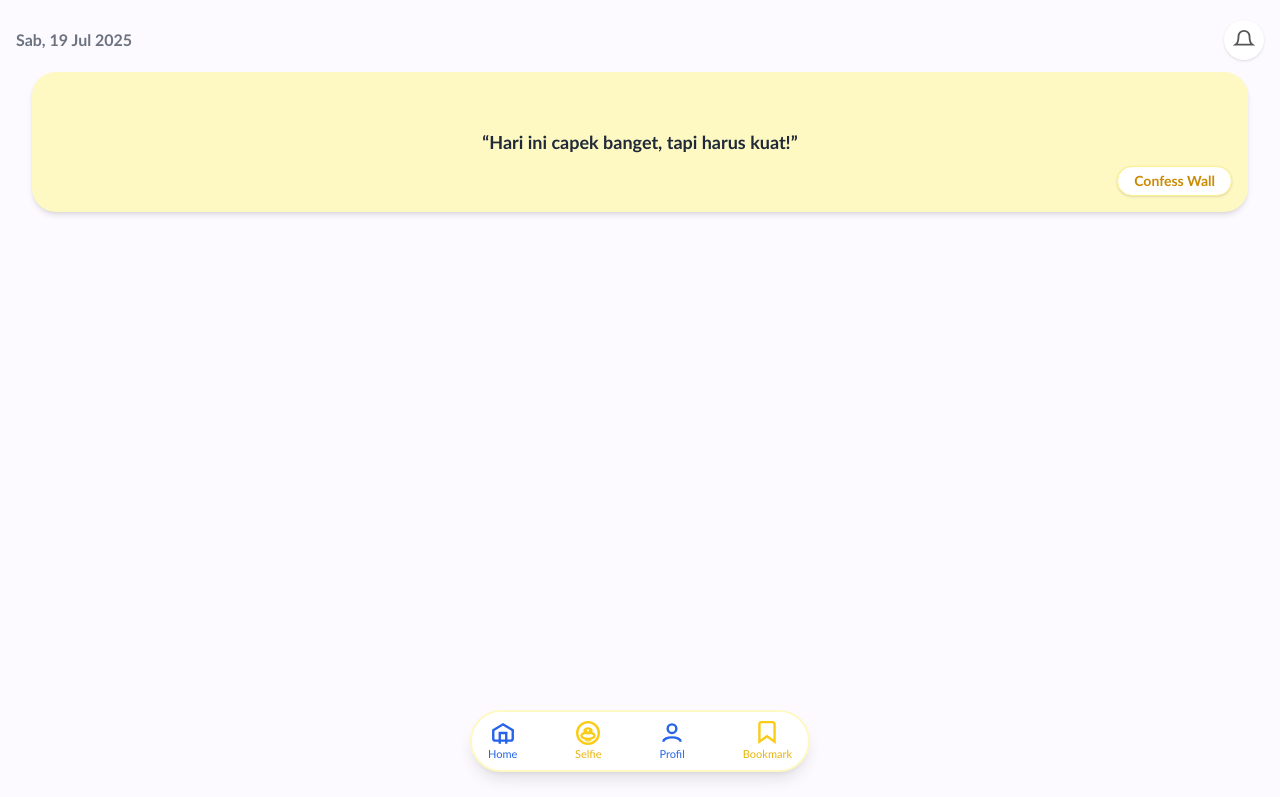
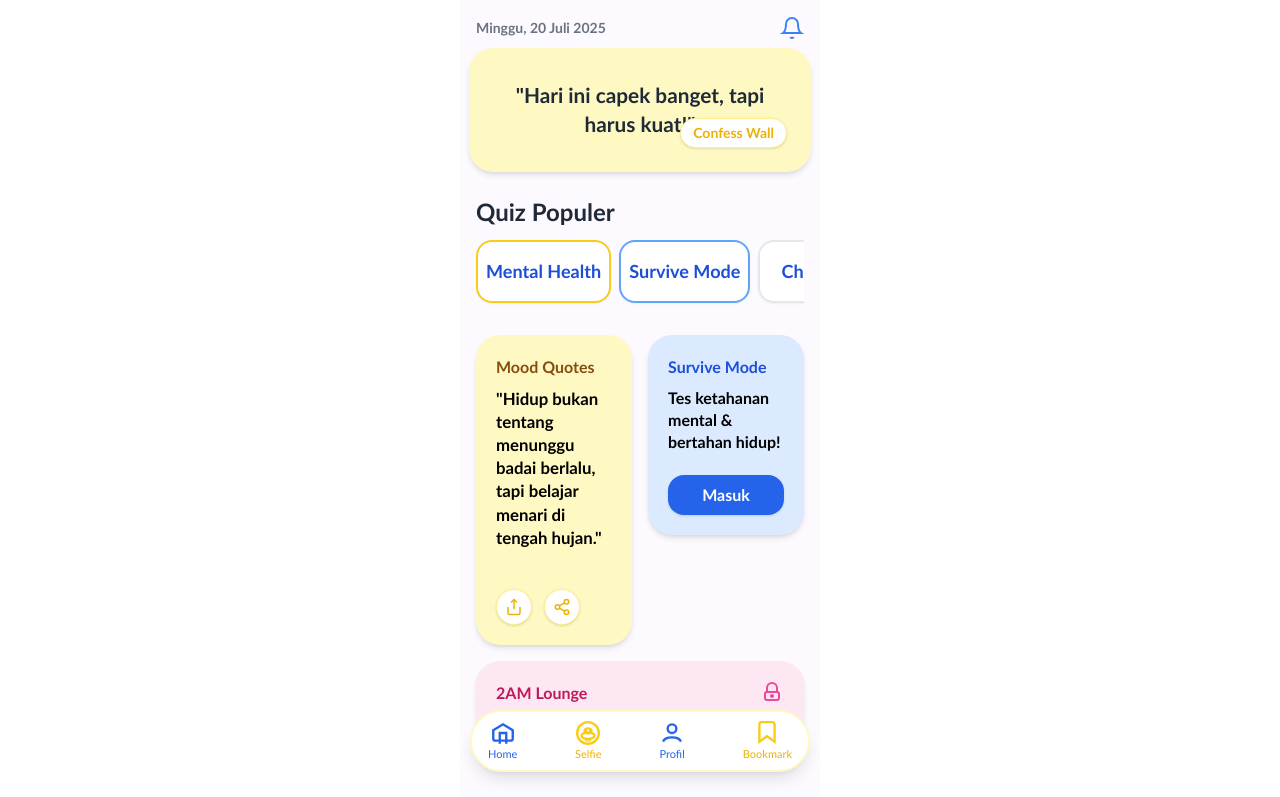
Before and after one commit to deeeeeel/selfify-clean, a Next.js app: page / in a window 1280 px wide. Shown: the top 797 px of the page. Built offline with nearby package versions, Linux system fonts and the light colour scheme.

Commit message:
fix: define confessList before useEffect in HomePage

```diff
--- a/app/page.tsx
+++ b/app/page.tsx
@@ -1,75 +1,159 @@
 'use client';
 
 import React, { useState, useEffect } from 'react';
+import Image from 'next/image';
 import BottomNav from '@/components/BottomNav';
 
-// Dummy confess list
-const confessList = [
-  'Kadang butuh ruang buat dengerin diri sendiri.',
-  'Hari ini capek banget, tapi harus kuat!',
-  'Gue lagi down, tapi tetep semangat. #SelfifyConfess',
-  'Ternyata curhat random bisa bikin lega!'
-];
+export default function HomePage() {
+  // daftar confess yang akan di-slide
+  const confessList = [
+    'Gue lagi down, tapi tetep semangat. #SelfifyConfess',
+    'Hari ini capek banget, tapi harus kuat!',
+    'Kadang butuh ruang buat dengerin diri sendiri.',
+    'Ternyata curhat random bisa bikin lega!'
+  ];
 
-// tanggal Indonesia
-function getTanggalIndonesia() {
-  const bulan = ["Jan","Feb","Mar","Apr","Mei","Jun","Jul","Agu","Sep","Okt","Nov","Des"];
-  const hari  = ["Mgg","Sen","Sel","Rab","Kam","Jum","Sab"];
-  const d = new Date();
-  return `${hari[d.getDay()]}, ${d.getDate()} ${bulan[d.getMonth()]} ${d.getFullYear()}`;
-}
-
-export default function HomePage() {
+  // confess slider state
   const [confessIdx, setConfessIdx] = useState(0);
 
   useEffect(() => {
-    const t = setInterval(() => {
+    // auto slider setiap 3 detik
+    const timer = setInterval(() => {
       setConfessIdx(i => (i + 1) % confessList.length);
     }, 3000);
-    return () => clearInterval(t);
-  }, []);
+    return () => clearInterval(timer);
+  }, [confessList.length]);
 
   return (
-    <main className="flex flex-col items-center bg-[#FCFAFF] min-h-screen pb-28">
-      {/* HEADER */}
-      <div className="w-full flex justify-between items-center px-4 pt-5 pb-3">
-        <span className="text-gray-500 font-semibold text-base">
-          {getTanggalIndonesia()}
-        </span>
-        <button className="w-10 h-10 rounded-full bg-white shadow flex items-center justify-center">
-          <svg width={22} height={22} stroke="#555" fill="none" viewBox="0 0 24 24" strokeWidth={2}>
+    <main className="flex flex-col items-center bg-[#FCFAFF] min-h-screen py-4" style={{ maxWidth: 360, margin: '0 auto' }}>
+      {/* Header tanggal dengan notifikasi */}
+      <div className="w-full px-4 flex items-center justify-between pb-2">
+        <div className="text-gray-500 font-semibold text-sm">
+          Minggu, 20 Juli 2025
+        </div>
+        <button>
+          <svg width={24} height={24} fill="none" stroke="#3B82F6" strokeWidth={2} viewBox="0 0 24 24">
             <path d="M18 8a6 6 0 10-12 0c0 7-3 9-3 9h18s-3-2-3-9" />
+            <path d="M13.73 21a2 2 0 01-3.46 0" />
           </svg>
         </button>
       </div>
 
-      {/* CONFESS WALL */}
-      <div className="w-[95%] relative bg-yellow-100 rounded-3xl shadow-md mb-6">
-        {/* viewport untuk satu confess */}
-        <div className="overflow-hidden rounded-3xl h-[140px]">
-          <div
-            className="transition-transform duration-500 ease-in-out"
-            style={{ transform: `translateY(-${confessIdx * 140}px)` }}
-          >
-            {confessList.map((text, i) => (
-              <div key={i} className="h-[140px] flex items-center justify-center px-4">
-                <p className="text-center text-gray-800 font-bold text-lg leading-snug">
-                  “{text}”
-                </p>
-              </div>
-            ))}
-          </div>
+      {/* Confess Wall Card */}
+      <div className="w-[95%] relative rounded-3xl bg-yellow-100 shadow-md px-6 pt-8 pb-8 mb-6 flex flex-col justify-between">
+        {/* Confess Slider */}
+        <div className="w-full min-h-[60px] flex items-center justify-center px-2">
+          <span className="text-[1.3rem] font-bold text-gray-800 leading-snug text-center select-none">
+            &quot;{confessList[confessIdx]}&quot;
+          </span>
         </div>
+
+        {/* Tombol “Confess Wall” di pojok kanan bawah */}
         <button
-          className="absolute right-4 bottom-4 bg-white border border-yellow-200 text-yellow-600 font-semibold text-sm px-4 py-1 rounded-full shadow"
-          onClick={() => window.location.href = '/confess'}
+          className="absolute right-6 bottom-6 bg-white px-3 py-1 rounded-2xl shadow border border-yellow-200 text-yellow-500 font-bold text-sm hover:bg-yellow-100 active:scale-95 transition"
+          onClick={() => alert('Fitur input confess coming soon')}
         >
           Confess Wall
         </button>
       </div>
 
-      {/* …Quiz Populer, grid cards, Artikel Terbaru, BottomNav … */}
-      <div className="fixed left-0 right-0 bottom-4 flex justify-center">
+      {/* Quiz Populer */}
+      <div className="w-full px-4 mb-6">
+        <div className="font-bold text-2xl text-gray-800 mb-3">Quiz Populer</div>
+        <div className="flex gap-2 overflow-x-auto pb-2 hide-scrollbar">
+          {[
+            { name: 'Mental Health', border: 'border-yellow-400' },
+            { name: 'Survive Mode', border: 'border-blue-400' },
+            { name: 'Character', border: 'border-gray-200' },
+            { name: 'Relationship', border: 'border-gray-200' },
+            { name: 'Self Reflection', border: 'border-gray-200' }
+          ].map(item => (
+            <div
+              key={item.name}
+              className={`flex-none min-w-[125px] rounded-2xl py-4 px-2 text-center font-bold text-[1.13rem] text-blue-700 bg-white border-2 ${item.border} shadow-sm`}
+            >
+              {item.name}
+            </div>
+          ))}
+        </div>
+      </div>
+
+      {/* GRID Quotes, Survive Mode & 2AM Lounge */}
+      <div className="px-4 grid grid-cols-2 gap-4 mb-8">
+        {/* Mood Quotes */}
+        <div className="row-span-2 bg-yellow-100 rounded-3xl p-5 flex flex-col justify-between shadow-md min-h-[310px]">
+          <span className="text-yellow-800 font-semibold text-base mb-2">Mood Quotes</span>
+          <p className="text-[1.05rem] font-bold flex-1 leading-snug mb-4">
+            &quot;Hidup bukan tentang menunggu badai berlalu, tapi belajar menari di tengah hujan.&quot;
+          </p>
+          <div className="flex gap-3">
+            <button className="w-9 h-9 bg-white rounded-full flex items-center justify-center shadow text-yellow-500 border border-yellow-200">
+              <svg width="18" height="18" fill="none" stroke="currentColor" strokeWidth={2} viewBox="0 0 24 24">
+                <path d="M4 12v8a2 2 0 0 0 2 2h12a2 2 0 0 0 2-2v-8" />
+                <polyline points="16 6 12 2 8 6" />
+                <line x1="12" y1="2" x2="12" y2="15" />
+              </svg>
+            </button>
+            <button className="w-9 h-9 bg-white rounded-full flex items-center justify-center shadow text-yellow-500 border border-yellow-200">
+              <svg width="18" height="18" fill="none" stroke="currentColor" strokeWidth={2} viewBox="0 0 24 24">
+                <circle cx="18" cy="5" r="3" />
+                <circle cx="6" cy="12" r="3" />
+                <circle cx="18" cy="19" r="3" />
+                <line x1="8.59" y1="13.51" x2="15.42" y2="17.49" />
+                <line x1="15.41" y1="6.51" x2="8.59" y2="10.49" />
+              </svg>
+            </button>
+          </div>
+        </div>
+
+        {/* Survive Mode */}
+        <div className="bg-blue-100 rounded-3xl p-5 flex flex-col justify-between shadow-md min-h-[200px]">
+          <span className="text-blue-700 font-semibold text-base mb-2">Survive Mode</span>
+          <p className="font-bold text-base leading-snug flex-1 mb-4">
+            Tes ketahanan mental & bertahan hidup!
+          </p>
+          <button className="mt-auto bg-blue-600 text-white px-7 py-2 rounded-2xl font-semibold shadow">
+            Masuk
+          </button>
+        </div>
+
+        {/* 2AM Lounge */}
+        <div className="col-span-2 bg-pink-100 rounded-3xl p-5 flex flex-col justify-between shadow-md min-h-[100px]">
+          <div className="flex justify-between items-center">
+            <span className="text-pink-700 font-semibold text-base">2AM Lounge</span>
+            <svg width={24} height={24} fill="none" stroke="#ec4899" strokeWidth={2} viewBox="0 0 24 24">
+              <rect x={5} y={11} width={14} height={8} rx={2} />
+              <circle cx={12} cy={15} r={1} />
+              <path d="M7 11V7a5 5 0 0 1 10 0v4" />
+            </svg>
+          </div>
+          <span className="text-[#555] font-semibold text-xs">
+            Eksklusif untuk member premium.
+          </span>
+        </div>
+      </div>
+
+      {/* Artikel Terbaru */}
+      <section className="w-full px-4 mb-12">
+        <h2 className="font-bold text-base mb-3 text-[#21242b]">Artikel Terbaru</h2>
+        <div className="grid grid-cols-2 gap-3">
+          <div className="rounded-2xl bg-white p-4 shadow-sm border border-[#ececec] font-semibold text-sm">
+            Kenali Fase Hidupmu!
+          </div>
+          <div className="rounded-2xl bg-white p-4 shadow-sm border border-[#ececec] font-semibold text-sm">
+            Cara Atasi Quarter Life Crisis
+          </div>
+          <div className="rounded-2xl bg-white p-4 shadow-sm border border-[#ececec] font-semibold text-sm">
+            Self-Worth Bukan dari Gaji
+          </div>
+          <div className="rounded-2xl bg-white p-4 shadow-sm border border-[#ececec] font-semibold text-sm">
+            Tips Jaga Kesehatan Mental
+          </div>
+        </div>
+      </section>
+
+      {/* Bottom Navigation */}
+      <div className="fixed bottom-4 left-1/2 -translate-x-1/2 z-50">
         <BottomNav />
       </div>
     </main>
--- a/package.json
+++ b/package.json
@@ -14,7 +14,8 @@
     "next": "^13.5.11",
     "react": "18.2.0",
     "react-dom": "18.2.0",
-    "swiper": "^11.2.10"
+    "swiper": "^11.2.10",
+    "swr": "^2.3.4"
   },
   "devDependencies": {
     "@netlify/plugin-nextjs": "^5.11.4",
```
Also changed, not shown: 1 other file (tests, documents, lock files or other folders).
